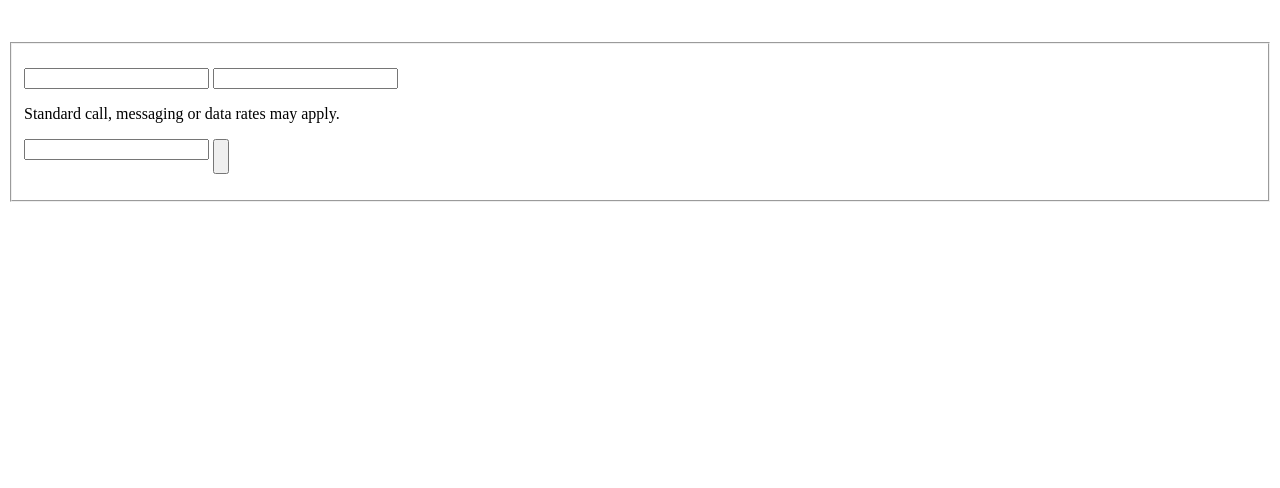
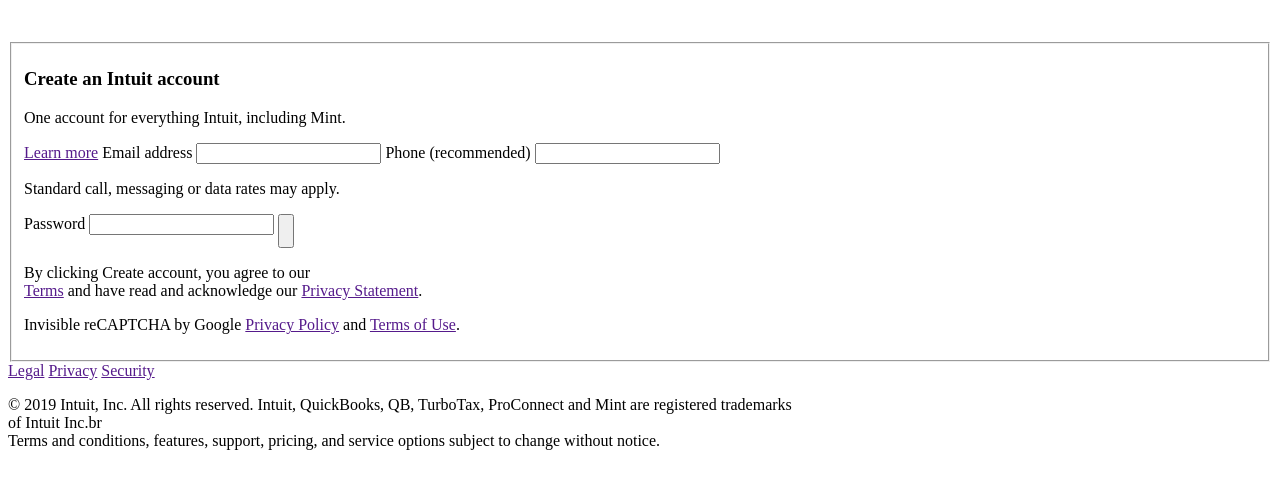
Before and after one commit to jdmartinez1062/HTML-Forms, a plain HTML site: page Index.HTML in a window 1280 px wide. Drawn offline with Linux system fonts and the light colour scheme; files that its build step writes are made by us from their sources.

Commit message:
added text information

```diff
--- a/Index.HTML
+++ b/Index.HTML
@@ -17,17 +17,20 @@
         <form action="">
             <fieldset>
                 <div>
-                    <h3></h3>
-                    <p></p>
-                    <a href=""></a>
+                    <h3>Create an Intuit account</h3>
+                    <p>One account for everything Intuit, including Mint.</p>
+                    <a href="">Learn more</a>
                     <label for="">
+                        Email address
                         <input type="text">
                     </label>
                     <label for="">
+                        Phone (recommended)
                         <input type="text">
                     </label>
                     <p>Standard call, messaging or data rates may apply.</p>
                     <label for="">
+                        Password
                         <input type="text">
                     </label>
                     <button>
@@ -37,20 +40,20 @@
                         </svg>
                     </button>
 
-                    <p></p>
+                    <p>By clicking Create account, you agree to our<br><a href="">Terms</a> and have read and acknowledge our <a href="">Privacy Statement</a>.</p>
                 </div>
                 <div>
-                    <p></p>
+                    <p>Invisible reCAPTCHA by Google <a href="">Privacy Policy</a> and <a href="">Terms of Use</a>.</p>
                 </div>
             </fieldset>
         </form>
     </main>
     <footer>
         <div>
-            <a href=""></a>
-            <a href=""></a>
-            <a href=""></a>
+            <a href="">Legal</a>
+            <a href="">Privacy</a>
+            <a href="">Security</a>
         </div>
-        <p></p>
+        <p>© 2019 Intuit, Inc. All rights reserved. Intuit, QuickBooks, QB, TurboTax, ProConnect and Mint are registered trademarks<br>of Intuit Inc.br<br>Terms and conditions, features, support, pricing, and service options subject to change without notice.</p>
     </footer>
 </body>
```
